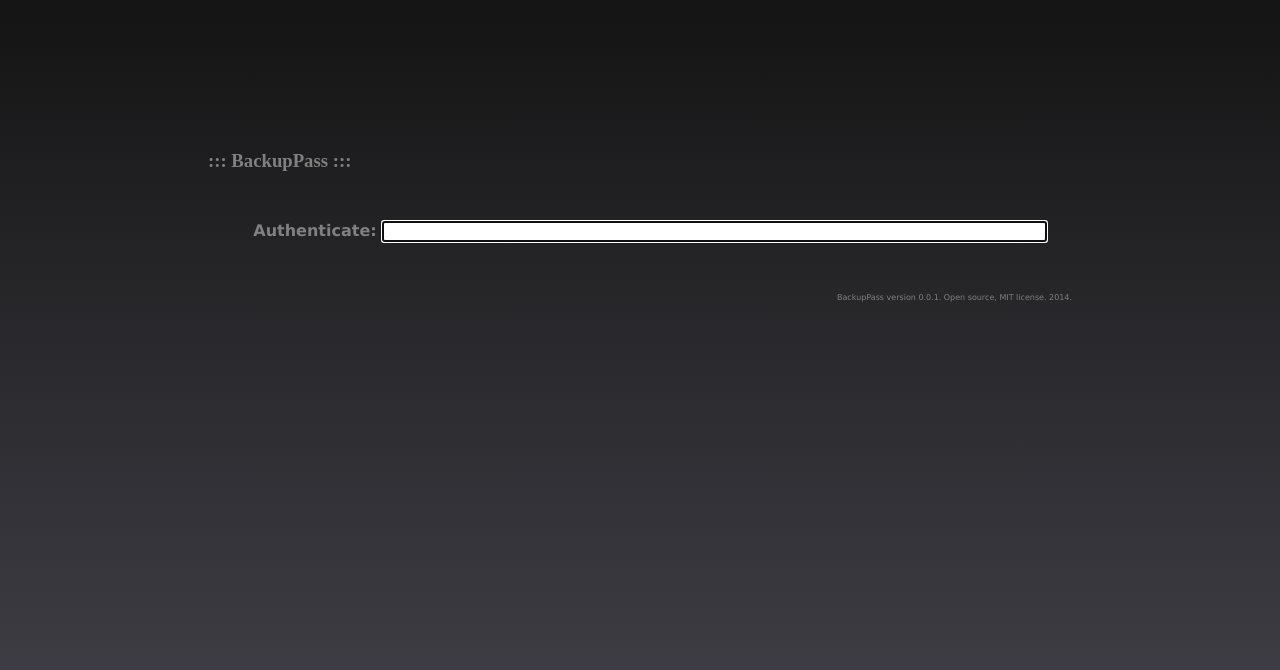
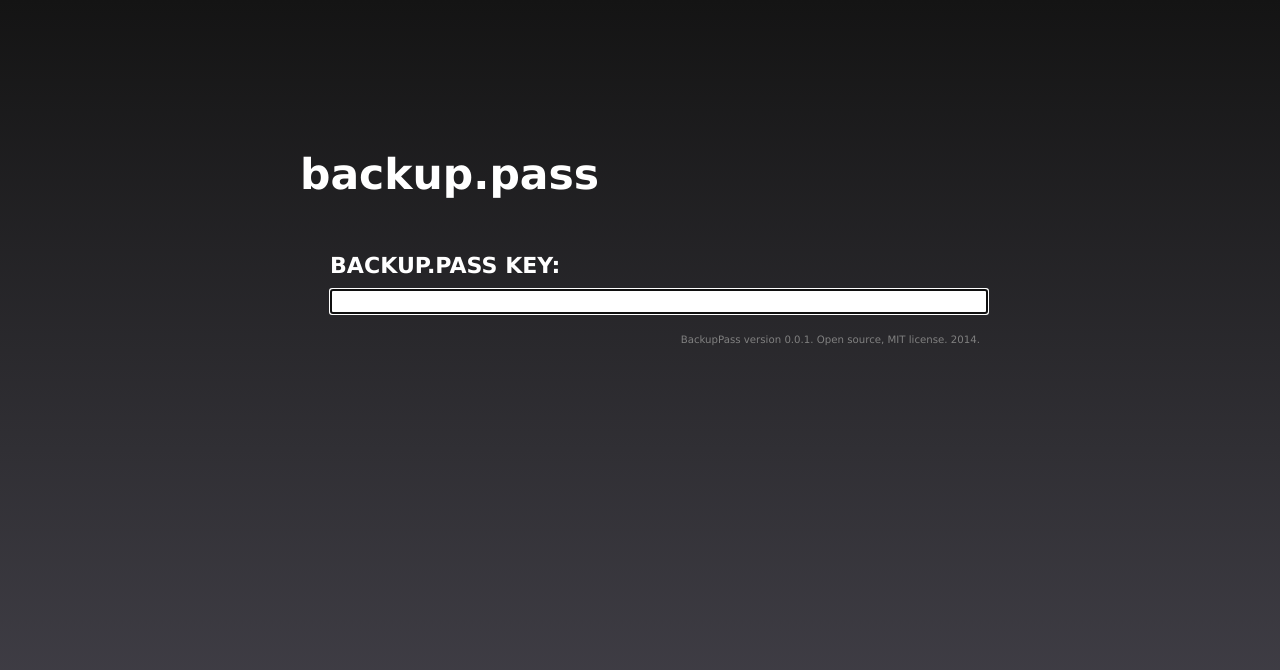
Before and after one commit to mbsperry/backupPass.js, a website: page public/index.html in a window 1280 px wide. Drawn offline with Linux system fonts and the light colour scheme.

Commit message:
Updates formatting
- Also starts readme

```diff
--- a/public/index.html
+++ b/public/index.html
@@ -11,14 +11,17 @@
 
   <body>
     <div id="app">
-      <h3>::: BackupPass :::</h3>
-      <div id="input">
-        <form name="key_form" id="key_form">
-          <b>Authenticate:</b> <input type="text" name="key" id="key" size="80">
+      <h3 class="title">Backup.Pass</h3>
+
+      <div id="content">
+        <form id="key_form" class="form">
+          <p><b>backup.pass key:</b></p>
+          <p><input type="text" id="key" class="input_field" size="64"></p>
         </form>
 
-        <form name="pass_form" id="pass_form">
-          <b>Password:</b> <input type="text" name="key" id="pass" size="80">
+        <form id="pass_form" class="form">
+          <p><b>KeePass Password:</b></p>
+          <p><input type="text" id="pass" class="input_field" size="64"></p>
         </form>
 
         <p id="verify">Loading...</p>
@@ -29,10 +32,10 @@
           <ul id="accounts"><li class="acct">Place holder...</li></ul>
         </div>
       </div>
-
       <div id="copyleft">
         BackupPass version 0.0.1. Open source, MIT license. 2014.
       </div>
+
     </div>
   </body>
 </html>
--- a/public/style.css
+++ b/public/style.css
@@ -1,20 +1,49 @@
+body,div,dl,dt,dd,ul,ol,li,h1,h2,h3,h4,h5,h6,pre,form,fieldset,p,blockquote,th,td {
+	margin:0;
+	padding:0;
+}
+
 body {
-  font-size: 100%;
+  font-size: 75%;
   background-image: -o-linear-gradient(bottom, #141414 0%, #46444D 100%);
   background-image: -moz-linear-gradient(bottom, #141414 0%, #46444D 100%);
   background-image: -webkit-linear-gradient(bottom, #141414 0%, #46444D 100%);
   background-image: -ms-linear-gradient(bottom, #141414 0%, #46444D 100%);
   background-image: linear-gradient(to bottom, #141414 0%, #46444D 100%);
-  color: grey;
+  color: #fff;
+  text-align: center;
 }
 
-#app {
-  margin: 200px;
-  margin-top: 150px;
+html>body {
+  font-size: 17px;
 }
 
-h3 {
-  color: grey;
+p {
+  line-height: 1.5em;
+  color: #fff;
+  text-align: left;
+}
+
+li {
+  margin-bottom: .15em;
+}
+
+hr {
+    display: block;
+    height: 1px;
+    border: 0;
+    border-top: 2px solid #2B3E50;
+    margin: 1em 0;
+    padding: 0;
+}
+
+.title {
+  font-family: Verdana, sans-serif;
+  font-size: 2.5em;
+  font-weight: 700;
+  text-transform: lowercase;
+  text-align: left;
+  margin-bottom: 50px;
 }
 
 #verify {
@@ -39,39 +68,50 @@ h3 {
 
 #acct_headline {
   font-weight: bold;
+  font-size: 1.2em;
 }
 
 #acct_div {
   display: none;
-  text-align: right;
+  text-align: left;
 }
 
-hr {
-    display: block;
-    height: 1px;
-    border: 0;
-    border-top: 1px solid #282828;
-    margin: 1em 0;
-    padding: 0;
+#content {
+  padding-left: 30px;
 }
 
-#input {
+#app {
+  display: inline-block;
   /*
   border:2px solid;
   border-radius:5px;
   background-color: grey;
   */
-  padding-left: 20px;
-  padding-top: 30px;
-  padding-bottom: 30px;
+  width: 680px;
+  padding-top: 150px;
+  text-align: right;
+  font-family: Verdana, Helvetica, Sans-serif;
+  text-size: 1.5em;
   text-align: center;
-  font-family: Verdana, Helvetica, Sans-serif;
+}
+
+.form {
+  text-transform: uppercase;
+  font-size: 1.3em;
+  text-align: left;
+}
+
+.input_field {
+  margin-top: 0.4em;
+  font-size: 0.75em;
+  font-family: "Andale Mono", monospace;
 }
 
 #copyleft {
+  display: block;
   font-family: Verdana, sans-serif;
-  font-size: 0.5em;
+  font-size: 0.6em;
+  text-align: right;
   color: grey;
-  padding-top: 5px;
-  float: right;
+  padding-top: 2em;
 }
```
Also changed, not shown: README.md (added).
